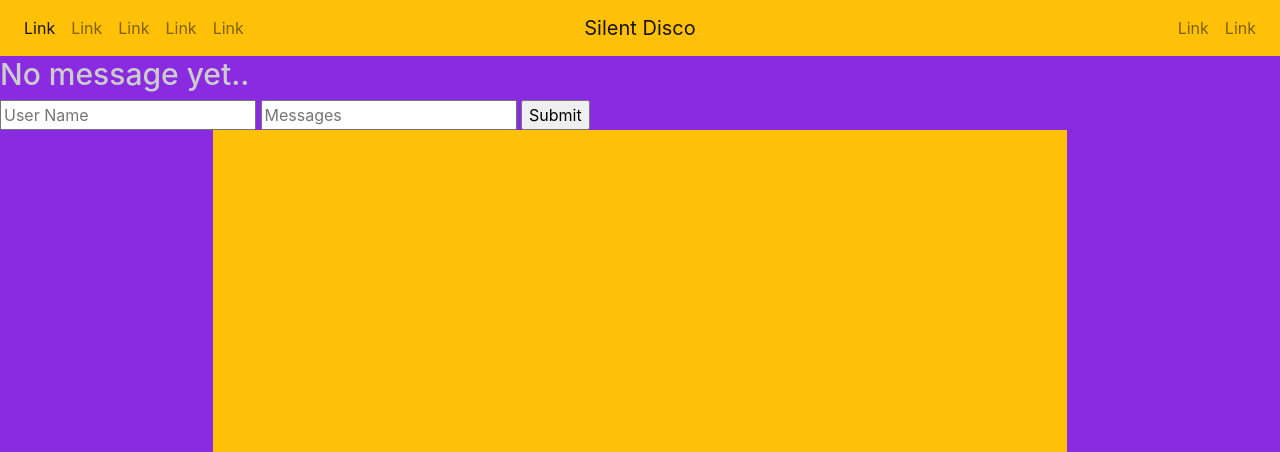
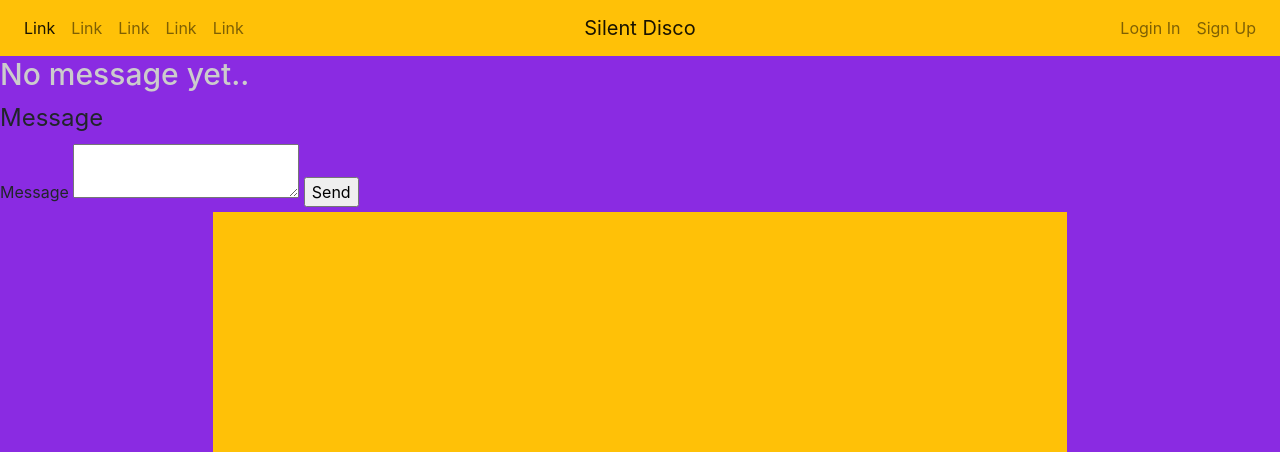
Before and after one commit to omarsagoo/silent-disco-v1, a Flask app: page /chat in a window 1280 px wide. Shown: the top 452 px of the page. Run offline with Flask 2, Linux system fonts and the light colour scheme; the visitor is signed in with stand-in values (Sample User, id 1); some libraries are stand-ins or nearby versions.

Commit message:
[ADD] message model and table, [UPDATE] chat js, session html, chat routes/handlers

```diff
--- a/app/auth/routes.py
+++ b/app/auth/routes.py
@@ -38,7 +38,6 @@ def login():
         login_user(user, remember=True)
         next_page = request.args.get('next')
         return redirect(next_page if next_page else url_for('main.homepage'))
-    print(form.errors)
     return render_template('main/login.html', form=form)
 
 
--- /dev/null
+++ b/app/chat/forms.py
@@ -0,0 +1,8 @@
+from flask_wtf import FlaskForm
+from wtforms import SubmitField, TextAreaField
+from wtforms.validators import DataRequired, Length
+
+class SendMessageForm(FlaskForm):
+    '''Form for sending a message'''
+    message = TextAreaField("Message", validators=[DataRequired(), Length(min=1, max=100)])
+    submit = SubmitField('Send')
--- a/app/chat/routes.py
+++ b/app/chat/routes.py
@@ -1,16 +1,23 @@
 from flask import Blueprint, render_template
+from flask_login import login_required, current_user
+
+from .forms import SendMessageForm
+
 from .. import socketio
 
 chat = Blueprint('chat', __name__)
 
 @chat.route("/chat")
+@login_required
 def sessions():
-    return render_template('chat/session.html')
+    form = SendMessageForm()
+    return render_template('chat/session.html', form=form)
 
 def messageReceived(methods=['GET', 'POST']):
     print('message was received!!!')
 
 @socketio.on('my event')
 def handle_my_custom_event(json, methods=['GET', 'POST']):
-    print('received my event: '+ str(json))
+    print(f'received my event from {current_user.name}: '+ str(json))
+    json['name'] = current_user.name
     socketio.emit('my response', json, callback=messageReceived)
--- a/app/static/js/chat.js
+++ b/app/static/js/chat.js
@@ -1,15 +1,10 @@
 var socket = io.connect('http://' + document.domain + ':' + location.port);
 
 socket.on( 'connect', function() {
-    socket.emit( 'my event', {
-        data: 'User Connected'
-    })
     var form = $( 'form' ).on( 'submit', function( e ) {
         e.preventDefault()
-        let user_name = $( 'input.username' ).val()
-        let user_input = $( 'input.message' ).val()
+        let user_input = $( 'textarea#message' ).val()
         socket.emit( 'my event', {
-        user_name : user_name,
         message : user_input
         })
         $( 'input.message' ).val( '' ).focus()
@@ -18,8 +13,8 @@ socket.on( 'connect', function() {
 
 socket.on( 'my response', function( msg ) {
     console.log( msg )
-    if( typeof msg.user_name !== 'undefined' ) {
+    if( typeof msg.message !== 'undefined' ) {
         $( 'h3' ).remove()
-        $( 'div.message_holder' ).append('<div><b style="color:             #000">'+msg.user_name+'</b> '+msg.message+'</div>' )
+        $( 'div.message_holder' ).append('<div><b style="color:             #000">'+ msg.name +'</b> '+msg.message+'</div>' )
     }
 })
--- a/app/templates/base/base.html
+++ b/app/templates/base/base.html
@@ -38,10 +38,10 @@
                 <div class="navbar-collapse collapse w-100 order-3 dual-collapse2">
                     <ul class="navbar-nav ml-auto">
                         <li class="nav-item">
-                            <a class="nav-link" href="#">Link</a>
+                            <a class="nav-link" href="/login">Login In</a>
                         </li>
                         <li class="nav-item">
-                            <a class="nav-link" href="#">Link</a>
+                            <a class="nav-link" href="/signup">Sign Up</a>
                         </li>
                     </ul>
                 </div>
@@ -52,6 +52,6 @@
         <script src="https://cdnjs.cloudflare.com/ajax/libs/socket.io/3.0.4/socket.io.js" integrity="sha512-aMGMvNYu8Ue4G+fHa359jcPb1u+ytAF+P2SCb+PxrjCdO3n3ZTxJ30zuH39rimUggmTwmh2u7wvQsDTHESnmfQ==" crossorigin="anonymous"></script>
         <script src="https://cdnjs.cloudflare.com/ajax/libs/popper.js/1.12.9/umd/popper.min.js" integrity="sha384-ApNbgh9B+Y1QKtv3Rn7W3mgPxhU9K/ScQsAP7hUibX39j7fakFPskvXusvfa0b4Q" crossorigin="anonymous"></script>
         <script src="https://maxcdn.bootstrapcdn.com/bootstrap/4.0.0/js/bootstrap.min.js" integrity="sha384-JZR6Spejh4U02d8jOt6vLEHfe/JQGiRRSQQxSfFWpi1MquVdAyjUar5+76PVCmYl" crossorigin="anonymous"></script>
-        <script src="/static/js/chat.js"></script>
+        {% block javascript %}{% endblock %}
     </body>
 </html>
--- a/app/templates/chat/session.html
+++ b/app/templates/chat/session.html
@@ -4,10 +4,19 @@
   <h3 style='color: #ccc;font-size: 30px;'>No message yet..</h3>
   <div class="message_holder"></div>
 
-<form action="" method="POST">
-  <input type="text" class="username" placeholder="User Name"/>
-  <input type="text" class="message" placeholder="Messages"/>
-  <input type="submit"/>
+
+  <form method="POST" action="">
+    {{form.csrf_token}}
+    <fieldset>
+        <legend>Message</legend>
+
+        {{form.message.label}}
+        {{form.message}}
+
+        {{form.submit}}
+
+
+    </fieldset>
 </form>
 
   <div class="row col-sm-8 offset-sm-2 bg-warning">
@@ -15,5 +24,8 @@
       </div>
   </div>
 
+{% endblock %}
 
+{% block javascript %}
+  <script src="/static/js/chat.js"></script>
 {% endblock %}
```
Also changed, not shown: app/models.py (+9 -3 lines), requirements.txt (+7 -1 lines), app/database.db. Lines whose indentation alone changed are shown as unchanged.
